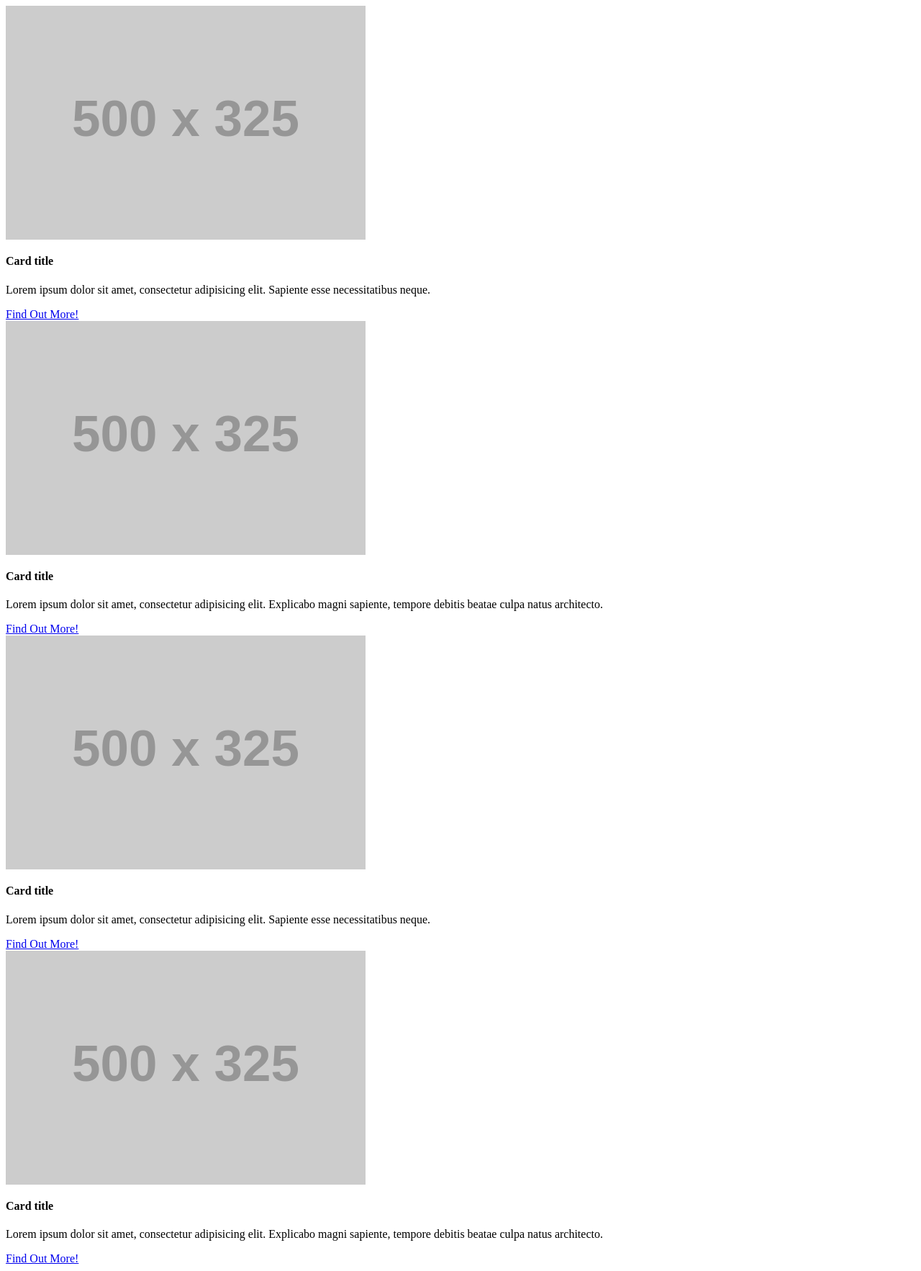
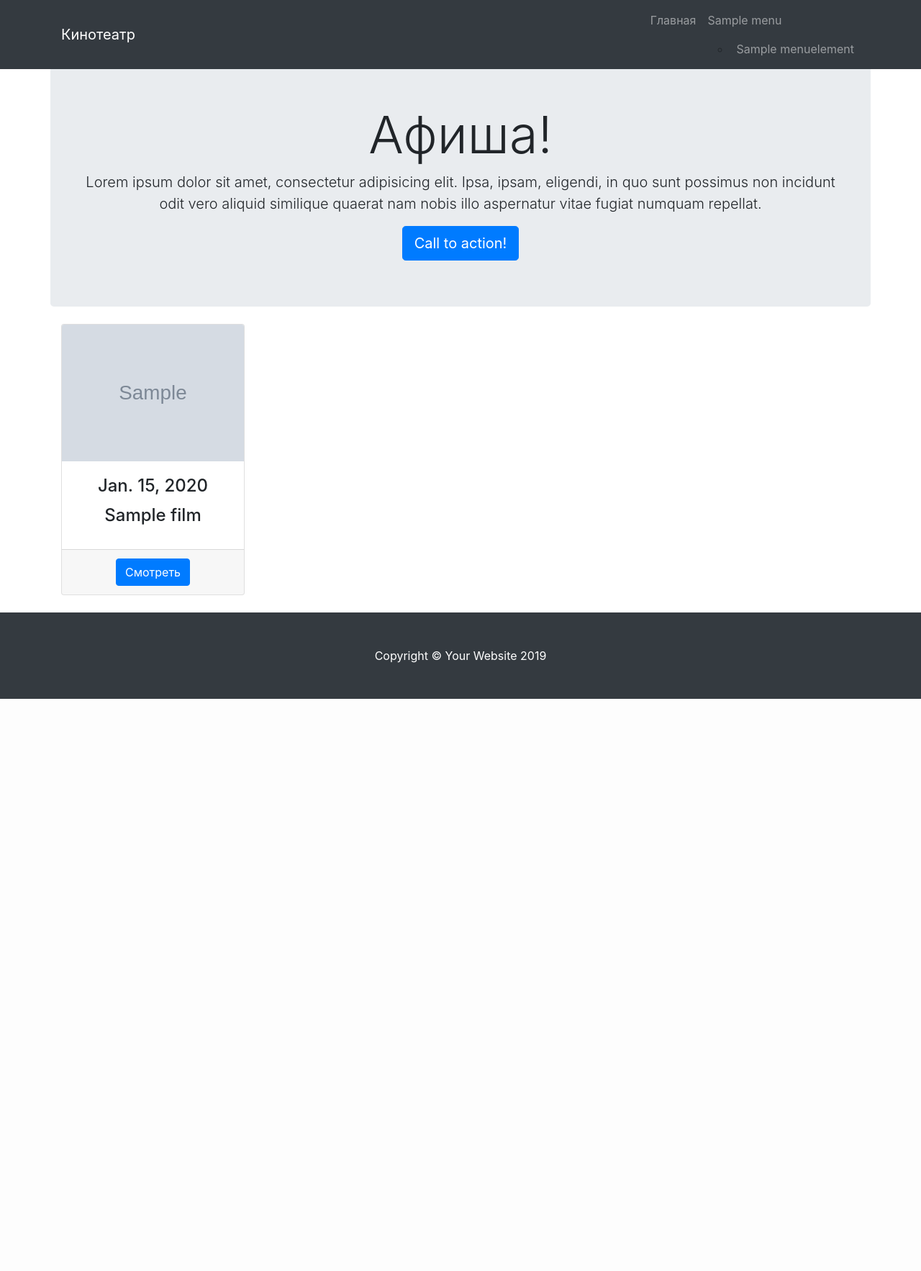
Before and after one commit to PashaKim/cinema-test, a Django app: template templates/content/films.html in a window 1280 px wide. Shown: the whole page at 72% size. After the commit the page ends 971 px from the top, so only its background shows below. Run offline with Django 3.2, Linux system fonts and the light colour scheme; the template is opened without the code that fills it: values that come from a table or form of the project are taken from there, others are empty; tables that the repository leaves empty hold one stand-in row (values such as "Sample post"); grey boxes marked "Sample" are stand-in pictures; grey boxes labelled with a size stand in for pictures from a placeholder-image service; some libraries are stand-ins or nearby versions.

Commit message:
add films

```diff
--- a/cinema/settings.py
+++ b/cinema/settings.py
@@ -121,3 +121,5 @@
 
 STATIC_URL = '/static/'
 STATICFILES_DIRS = [os.path.join(BASE_DIR, "static"),]
+MEDIA_URL = '/media/'
+MEDIA_ROOT = os.path.join(BASE_DIR, 'media')
--- a/cinema/urls.py
+++ b/cinema/urls.py
@@ -6,7 +6,11 @@
 
 urlpatterns = [
     path('admin/', admin.site.urls),
-    path('', main_views.main, name='main')
+    path('', main_views.main, name='main'),
+    path('films/', main_views.films, name='films'),
+    path('film/<int:film_id>', main_views.film, name='film'),
+    path('news/', main_views.news, name='news'),
 ]
 
 urlpatterns += static(settings.STATIC_URL, document_root=settings.STATIC_ROOT)
+urlpatterns += static(settings.MEDIA_URL, document_root=settings.MEDIA_ROOT)
--- a/main/models.py
+++ b/main/models.py
@@ -11,15 +11,45 @@
 
     @property
     def elements(self):
-        return list(self.menuelement_set.values_list('name', 'url'))
+        return list(self.menu_elements.values_list('name', 'url'))
 
 
 class MenuElement(models.Model):
-    menu = models.ForeignKey(Menu, on_delete=models.CASCADE)
+    menu = models.ForeignKey(Menu, on_delete=models.CASCADE, related_name='menu_elements')
     name = models.CharField(max_length=128)
     url = models.CharField(max_length=128, default='/')
+
     created = models.DateTimeField(auto_now_add=True)
     updated = models.DateTimeField(auto_now=True)
 
     def __str__(self):
         return self.name
+
+
+class Film(models.Model):
+    name = models.CharField(max_length=256,)
+    date_release = models.DateField(blank=True)
+    description = models.TextField(max_length=1024, blank=True)
+    poster = models.ImageField(upload_to='film/poster/')
+    trailer_url = models.URLField(blank=True)
+
+    created = models.DateTimeField(auto_now_add=True)
+    updated = models.DateTimeField(auto_now=True)
+
+    def __str__(self):
+        return self.name
+
+    class Meta:
+        ordering = ('-date_release',)
+
+
+class News(models.Model):
+    name = models.CharField(max_length=256,)
+    description = models.TextField(max_length=5024, blank=True)
+    image = models.ImageField(upload_to='film/poster/')
+
+    created = models.DateTimeField(auto_now_add=True)
+    updated = models.DateTimeField(auto_now=True)
+
+    def __str__(self):
+        return self.name
--- a/templates/content/films.html
+++ b/templates/content/films.html
@@ -1,61 +1,36 @@
+{% extends 'base.html' %}
+
+{% block title %}Афиша{% endblock %}
+
+{% block content %}
     <!-- Page Features -->
     <div class="row text-center">
 
+        <!-- Jumbotron Header -->
+        <header class="jumbotron my-4">
+            <h1 class="display-3">Афиша!</h1>
+            <p class="lead">Lorem ipsum dolor sit amet, consectetur adipisicing elit. Ipsa, ipsam, eligendi, in quo sunt
+                possimus non incidunt odit vero aliquid similique quaerat nam nobis illo aspernatur vitae fugiat numquam
+                repellat.</p>
+            <a href="#" class="btn btn-primary btn-lg">Call to action!</a>
+        </header>
+
+        {% for film in films %}
             <div class="col-lg-3 col-md-6 mb-4">
                 <div class="card h-100">
-            <img class="card-img-top" src="http://placehold.it/500x325" alt="">
+                    <img class="card-img-top" src="{{ film.poster.url }}">
                     <div class="card-body">
-                <h4 class="card-title">Card title</h4>
-                <p class="card-text">Lorem ipsum dolor sit amet, consectetur adipisicing elit. Sapiente esse
-                    necessitatibus neque.</p>
+                        <h4 class="card-title">{{ film.date_release }}</h4>
+                        <h4 class="card-title">{{ film.name }}</h4>
                     </div>
                     <div class="card-footer">
-                <a href="#" class="btn btn-primary">Find Out More!</a>
+                        <a href="{% url 'film' film_id=film.id %}" class="btn btn-primary">Смотреть</a>
                     </div>
                 </div>
             </div>
+        {% endfor %}
 
-    <div class="col-lg-3 col-md-6 mb-4">
-        <div class="card h-100">
-            <img class="card-img-top" src="http://placehold.it/500x325" alt="">
-            <div class="card-body">
-                <h4 class="card-title">Card title</h4>
-                <p class="card-text">Lorem ipsum dolor sit amet, consectetur adipisicing elit. Explicabo magni sapiente,
-                    tempore debitis beatae culpa natus architecto.</p>
-            </div>
-            <div class="card-footer">
-                <a href="#" class="btn btn-primary">Find Out More!</a>
-            </div>
-        </div>
-    </div>
-
-    <div class="col-lg-3 col-md-6 mb-4">
-        <div class="card h-100">
-            <img class="card-img-top" src="http://placehold.it/500x325" alt="">
-            <div class="card-body">
-                <h4 class="card-title">Card title</h4>
-                <p class="card-text">Lorem ipsum dolor sit amet, consectetur adipisicing elit. Sapiente esse
-                    necessitatibus neque.</p>
-            </div>
-            <div class="card-footer">
-                <a href="#" class="btn btn-primary">Find Out More!</a>
-            </div>
-        </div>
-    </div>
-
-    <div class="col-lg-3 col-md-6 mb-4">
-        <div class="card h-100">
-            <img class="card-img-top" src="http://placehold.it/500x325" alt="">
-            <div class="card-body">
-                <h4 class="card-title">Card title</h4>
-                <p class="card-text">Lorem ipsum dolor sit amet, consectetur adipisicing elit. Explicabo magni sapiente,
-                    tempore debitis beatae culpa natus architecto.</p>
-            </div>
-            <div class="card-footer">
-                <a href="#" class="btn btn-primary">Find Out More!</a>
-            </div>
-        </div>
-    </div>
 
     </div>
     <!-- /.row -->
+{% endblock %}
--- a/templates/navigation.html
+++ b/templates/navigation.html
@@ -1,26 +1,40 @@
 <nav class="navbar navbar-expand-lg navbar-dark bg-dark fixed-top">
     <div class="container">
-        <a class="navbar-brand" href="#">Start Bootstrap</a>
+        <a class="navbar-brand" href="{% url 'main' %}">Кинотеатр</a>
         <button class="navbar-toggler" type="button" data-toggle="collapse" data-target="#navbarResponsive"
                 aria-controls="navbarResponsive" aria-expanded="false" aria-label="Toggle navigation">
             <span class="navbar-toggler-icon"></span>
         </button>
         <div class="collapse navbar-collapse" id="navbarResponsive">
             <ul class="navbar-nav ml-auto">
-                <li class="nav-item active">
-                    <a class="nav-link" href="#">Home
-                        <span class="sr-only">(current)</span>
+                <li class="nav-item ">
+                    <a class="nav-link
+                        {% if selected_menu == '/' %}
+                            active
+                        {% endif %} " href="/">
+                        Главная
                     </a>
                 </li>
-                <li class="nav-item">
-                    <a class="nav-link" href="#">About</a>
-                </li>
-                <li class="nav-item">
-                    <a class="nav-link" href="#">Services</a>
-                </li>
-                <li class="nav-item">
-                    <a class="nav-link" href="#">Contact</a>
-                </li>
+                {% for menu in menus %}
+                    <li class="nav-item">
+                        <a class="nav-link" href="#">{{ menu.name }}
+
+                        </a>
+                        <ul>
+                            {% for element in menu.menu_elements.all %}
+                                <li>
+                                    <a class="nav-link
+                                        {% if selected_menu == element.url %}
+                                              active
+                                        {% endif %}" href="{{ element.url }}">
+                                        {{ element.name }}
+
+                                    </a>
+                                </li>
+                            {% endfor %}
+                        </ul>
+                    </li>
+                {% endfor %}
             </ul>
         </div>
     </div>
```
Also changed, not shown: main/admin.py (+22 -2 lines), main/views.py (+35 -2 lines), templates/content/selected_item/film.html (+10 -5 lines), main/migrations/0004_auto_20200323_1236.py (added), main/migrations/0005_film_news.py (added), 1 other file. Lines whose indentation alone changed are shown as unchanged.
